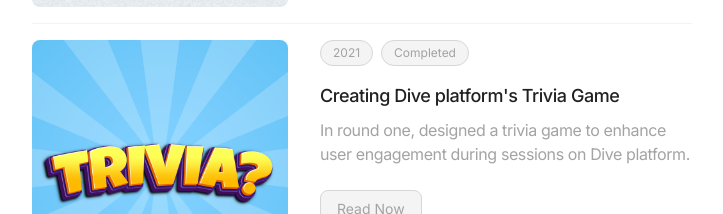
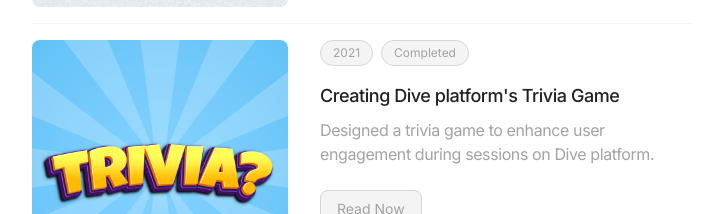
Before and after one commit to harshii04/harsh_portfolio, a Next.js app: page / in a window 1280 px wide. Shown: the part 1220-1434 px from the top of the page, without its empty margins (278-1001 px from the left). Built offline with nearby package versions, Linux system fonts and the light colour scheme.

Commit message:
Updated projects section

```diff
--- a/components/Projects.js
+++ b/components/Projects.js
@@ -38,7 +38,7 @@ const Projects = () => {
           <ProjectCard
             image={Dive}
             heading="Creating Dive platform's Trivia Game"
-            subtext="In round one, designed a trivia game to enhance user engagement during sessions on Dive platform."
+            subtext="Designed a trivia game to enhance user engagement during sessions on Dive platform."
             date="2021"
             status="Completed"
             link="https://bootcamp.uxdesign.cc/trivia-dive-intern-challenge-9bcefc186517"
```
